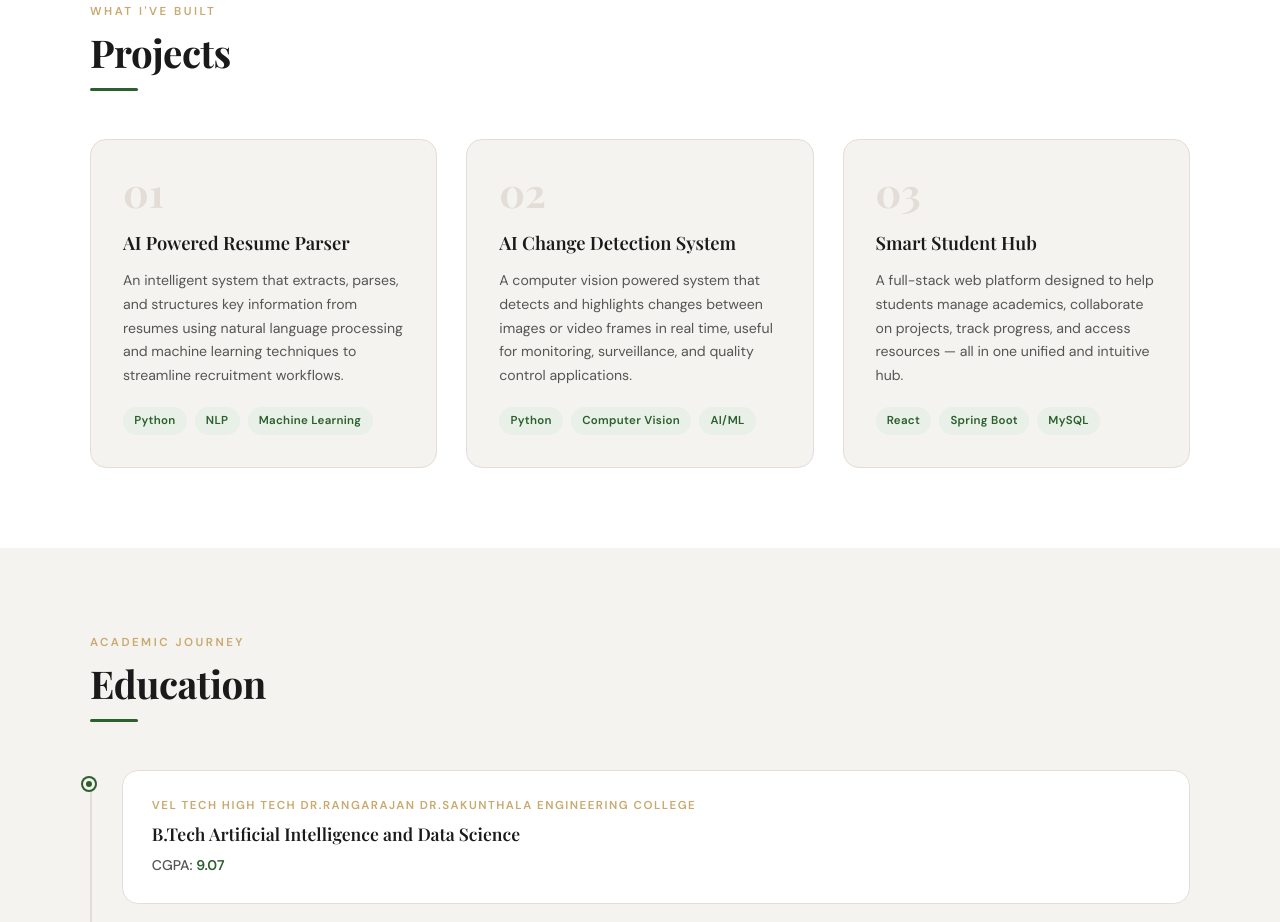
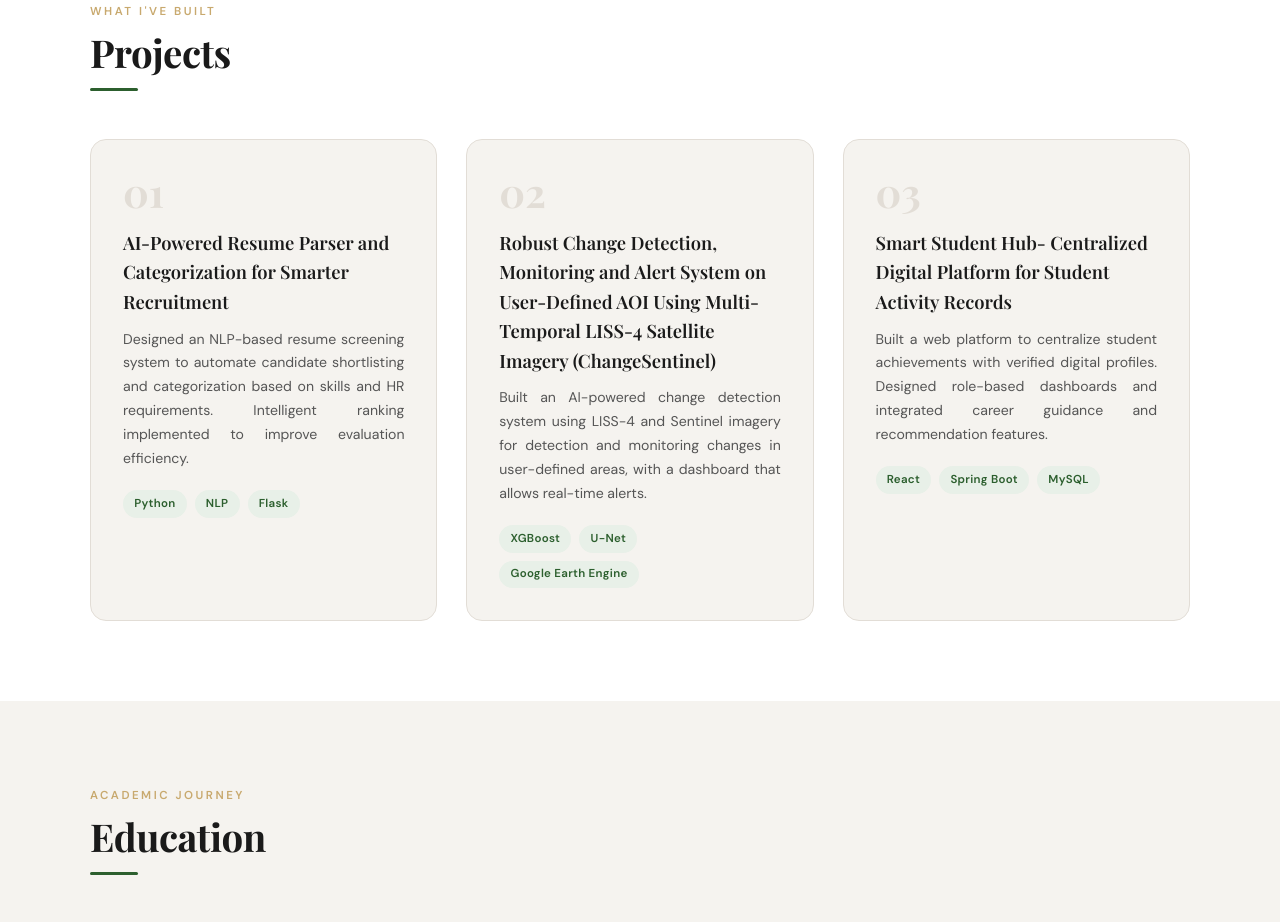
Before and after one commit to shyamsundar-r/shyamsundar.github.io, a plain HTML site: page index.html in a window 1280 px wide. Shown: the part 2109-3031 px from the top of the page. Drawn offline with nearby package versions, Linux system fonts and the light colour scheme.

Commit message:
Updated Project Section

```diff
--- a/index.html
+++ b/index.html
@@ -404,6 +404,9 @@
   transition: all 0.3s;
   position: relative;
   overflow: hidden;
+
+  display: flex;
+  flex-direction: column;
 }
     .project-card::before {
       content: '';
@@ -432,7 +435,13 @@
       margin-bottom: 0.7rem;
       color: var(--text-primary);
     }
-    .project-desc { font-size: 0.88rem; color: var(--text-secondary); line-height: 1.7; margin-bottom: 1.2rem; }
+    .project-desc {
+  font-size: 0.88rem;
+  color: var(--text-secondary);
+  line-height: 1.7;
+  margin-bottom: 1.2rem;
+  text-align: justify;
+}
     .project-tags { display: flex; flex-wrap: wrap; gap: 0.5rem; }
     .tag {
       font-size: 0.72rem;
@@ -779,28 +788,29 @@
     <div class="projects-grid">
       <div class="project-card reveal">
         <div class="project-number">01</div>
-        <div class="project-title">AI Powered Resume Parser</div>
-        <p class="project-desc">An intelligent system that extracts, parses, and structures key information from resumes using natural language processing and machine learning techniques to streamline recruitment workflows.</p>
+        <div class="project-title">AI-Powered Resume Parser and Categorization for Smarter Recruitment</div>
+        <p class="project-desc">Designed an NLP-based resume screening system to automate candidate shortlisting and categorization based on skills and HR requirements. Intelligent ranking implemented to improve evaluation efficiency.</p>
         <div class="project-tags">
           <span class="tag">Python</span>
           <span class="tag">NLP</span>
-          <span class="tag">Machine Learning</span>
+          <span class="tag">Flask</span>
         </div>
       </div>
       <div class="project-card reveal">
         <div class="project-number">02</div>
-        <div class="project-title">AI Change Detection System</div>
-        <p class="project-desc">A computer vision powered system that detects and highlights changes between images or video frames in real time, useful for monitoring, surveillance, and quality control applications.</p>
+        <div class="project-title"> Robust Change Detection, Monitoring and Alert System on User-Defined AOI Using Multi-Temporal
+LISS-4 Satellite Imagery (ChangeSentinel)</div>
+        <p class="project-desc">Built an AI-powered change detection system using LISS-4 and Sentinel imagery for detection and monitoring changes in user-defined areas, with a dashboard that allows real-time alerts.</p>
         <div class="project-tags">
-          <span class="tag">Python</span>
-          <span class="tag">Computer Vision</span>
-          <span class="tag">AI/ML</span>
+          <span class="tag">XGBoost</span>
+          <span class="tag">U-Net</span>
+          <span class="tag">Google Earth Engine</span>
         </div>
       </div>
       <div class="project-card reveal">
         <div class="project-number">03</div>
-        <div class="project-title">Smart Student Hub</div>
-        <p class="project-desc">A full-stack web platform designed to help students manage academics, collaborate on projects, track progress, and access resources — all in one unified and intuitive hub.</p>
+        <div class="project-title"> Smart Student Hub- Centralized Digital Platform for Student Activity Records</div>
+        <p class="project-desc">Built a web platform to centralize student achievements with verified digital profiles. Designed role-based dashboards and integrated career guidance and recommendation features.</p>
         <div class="project-tags">
           <span class="tag">React</span>
           <span class="tag">Spring Boot</span>
```
Lines whose indentation alone changed are shown as unchanged.
